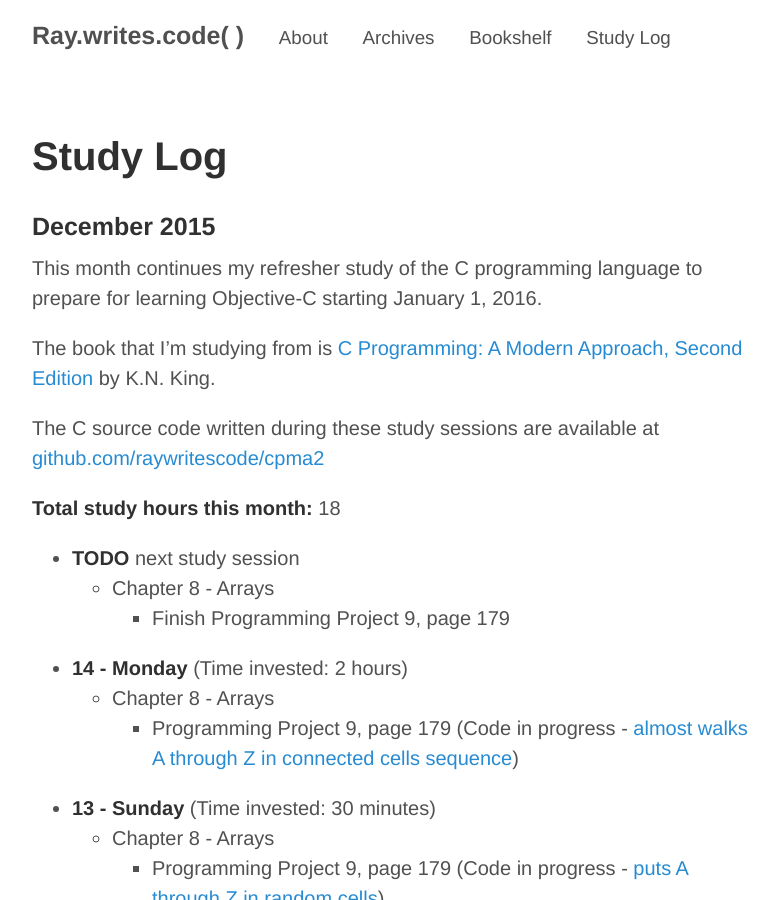
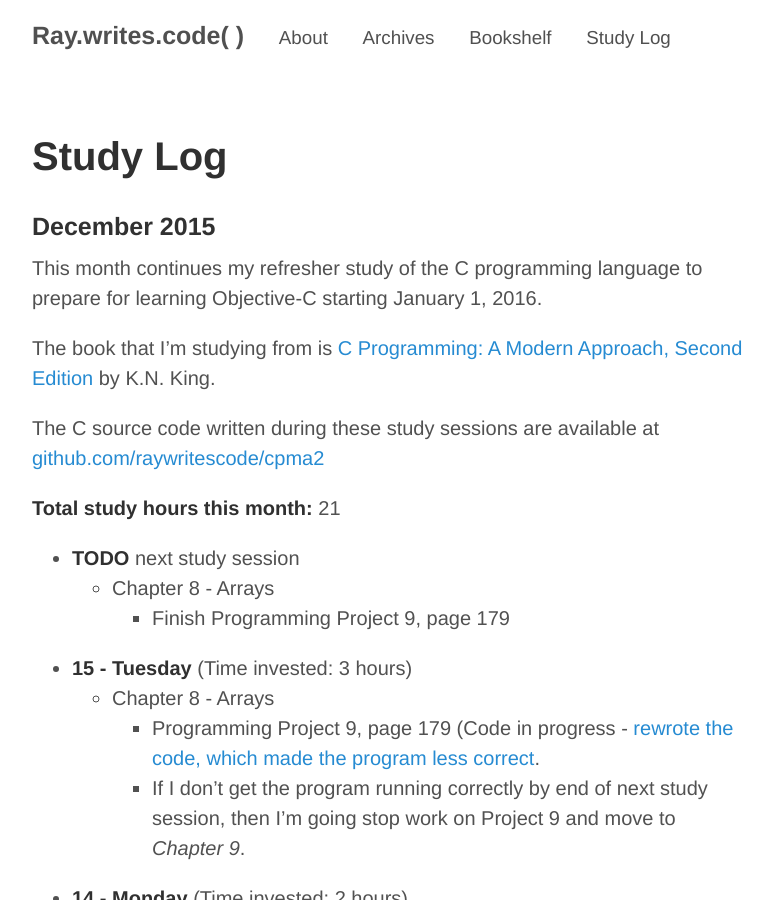
Before and after one commit to raywritescode/raywritescode.github.io, a Jekyll site: the page built from studylog.md, in a window 1280 px wide and 900 px high. Shown: the whole window, without its empty margins (248-1026 px from the left). Built offline with Jekyll 4.4.1, drawn with Linux system fonts in a browser that asks for light colours; Markdown is read by kramdown in place of the engine named in the settings.

Commit message:
Updated studylog.md - Study session (3 hours) Tuesday 2015-12-15

```diff
--- a/studylog.md
+++ b/studylog.md
@@ -11,11 +11,16 @@ The book that I'm studying from is [C Programming: A Modern Approach, Second Edi
 
 The C source code written during these study sessions are available at [github.com/raywritescode/cpma2](https://github.com/raywritescode/cpma2)
 
-**Total study hours this month:** 18
+**Total study hours this month:** 21
 
 * **TODO** next study session
    - Chapter 8 - Arrays
       * Finish Programming Project 9, page 179
+
+* **15 - Tuesday** (Time invested: 3 hours)
+   - Chapter 8 - Arrays
+      * Programming Project 9, page 179 (Code in progress - [rewrote the code, which made the program less correct](https://github.com/raywritescode/cpma2/commit/571e3c929eba06e35a8e9c59f978fd90c9bba7aa).
+      * If I don't get the program running correctly by end of next study session, then I'm going stop work on Project 9 and move to *Chapter 9*.
 
 * **14 - Monday** (Time invested: 2 hours)
    - Chapter 8 - Arrays
```
